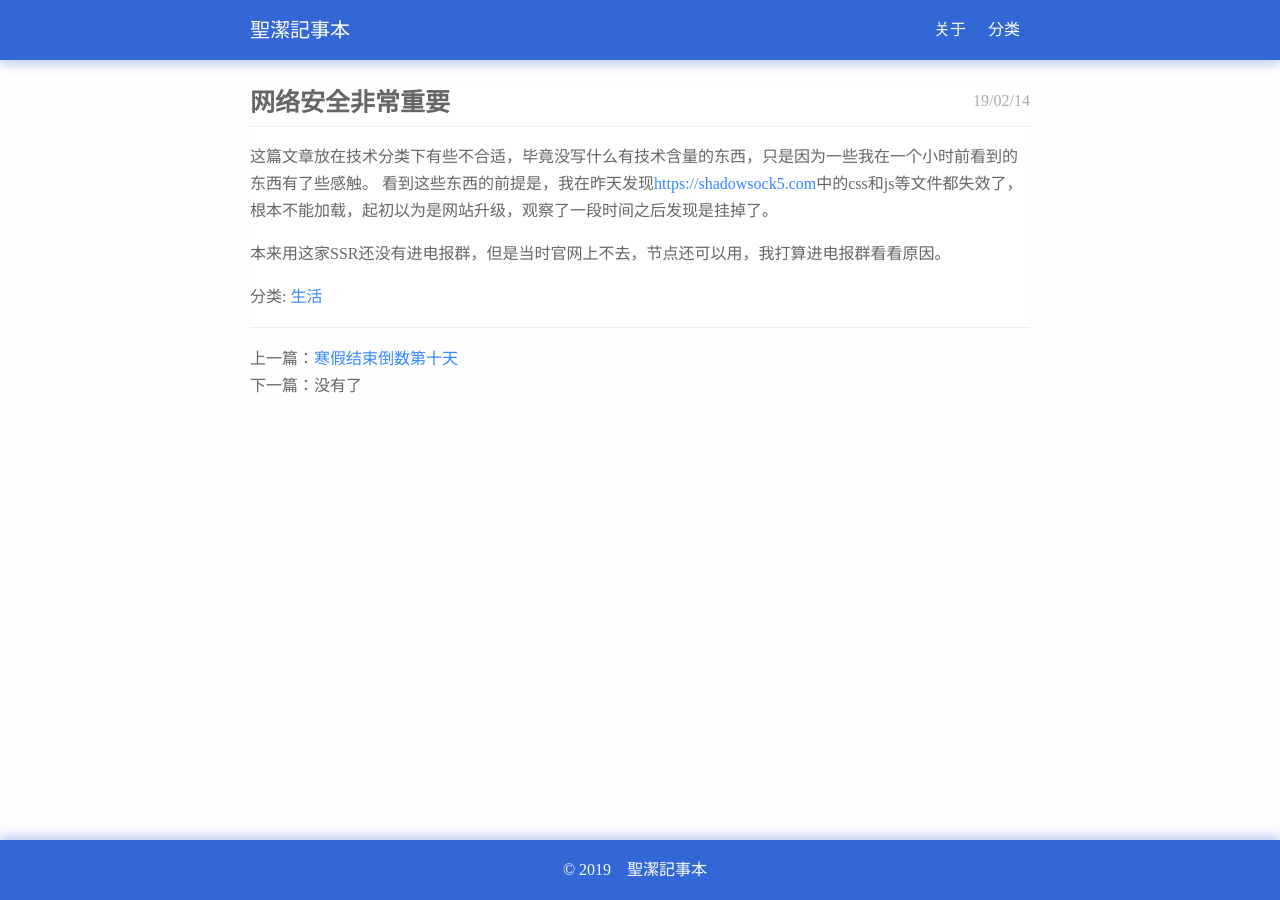
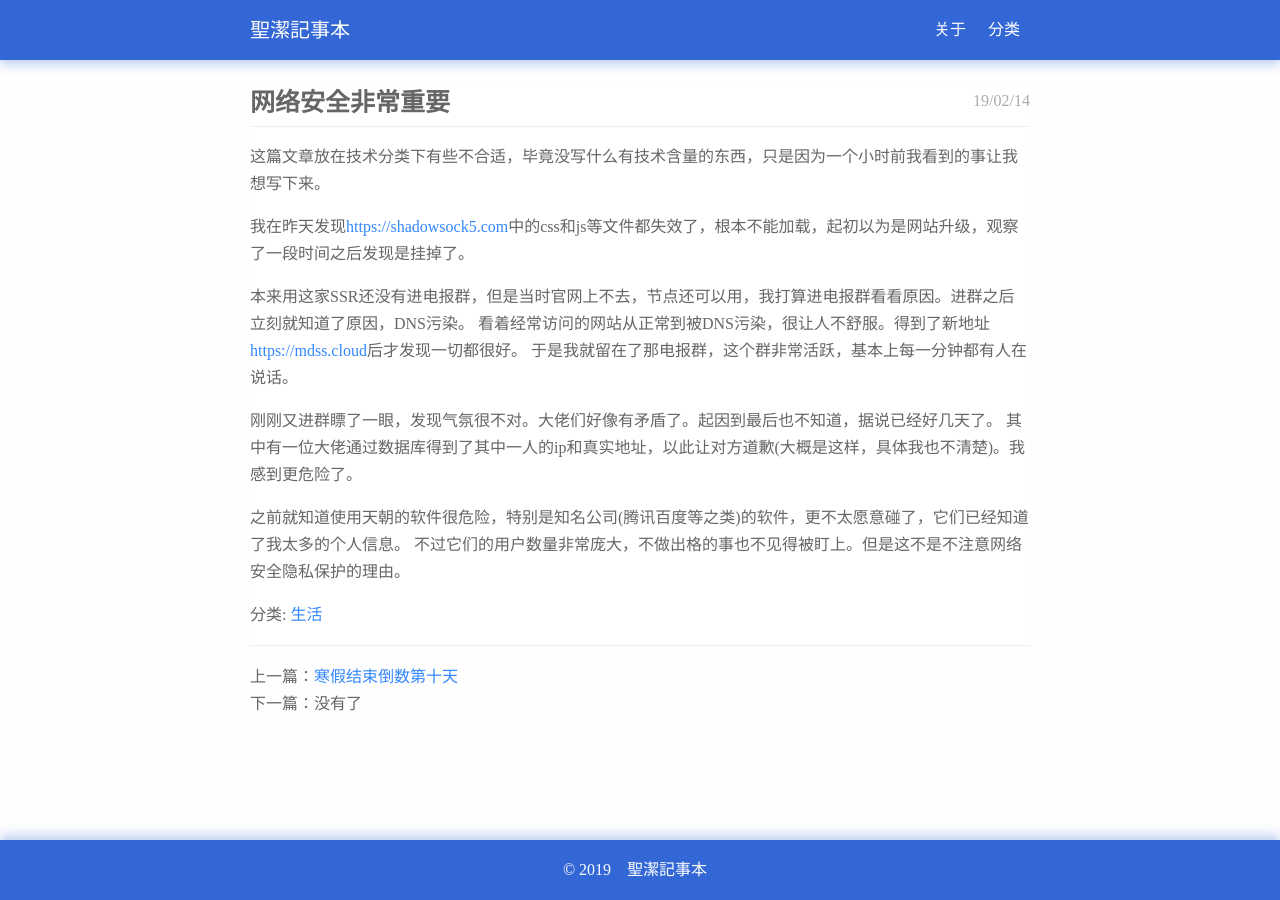
Before and after one commit to telechoc/telechoc.github.io, a Jekyll site: the page built from _posts/2019-02-14-network-security-is-important.md, in a window 1280 px wide. Built offline with Jekyll 4.4.1, drawn with Linux system fonts in a browser that asks for light colours.

Commit message:
Update 2019-02-14-network-security-is-important.md

```diff
--- a/_posts/2019-02-14-network-security-is-important.md
+++ b/_posts/2019-02-14-network-security-is-important.md
@@ -4,7 +4,16 @@ category: 生活
 layout: post
 ---
 
-这篇文章放在技术分类下有些不合适，毕竟没写什么有技术含量的东西，只是因为一些我在一个小时前看到的东西有了些感触。
-看到这些东西的前提是，我在昨天发现<https://shadowsock5.com>中的css和js等文件都失效了，根本不能加载，起初以为是网站升级，观察了一段时间之后发现是挂掉了。
+这篇文章放在技术分类下有些不合适，毕竟没写什么有技术含量的东西，只是因为一个小时前我看到的事让我想写下来。
 
-本来用这家SSR还没有进电报群，但是当时官网上不去，节点还可以用，我打算进电报群看看原因。
+我在昨天发现<https://shadowsock5.com>中的css和js等文件都失效了，根本不能加载，起初以为是网站升级，观察了一段时间之后发现是挂掉了。
+
+本来用这家SSR还没有进电报群，但是当时官网上不去，节点还可以用，我打算进电报群看看原因。进群之后立刻就知道了原因，DNS污染。
+看着经常访问的网站从正常到被DNS污染，很让人不舒服。得到了新地址<https://mdss.cloud>后才发现一切都很好。
+于是我就留在了那电报群，这个群非常活跃，基本上每一分钟都有人在说话。
+
+刚刚又进群瞟了一眼，发现气氛很不对。大佬们好像有矛盾了。起因到最后也不知道，据说已经好几天了。
+其中有一位大佬通过数据库得到了其中一人的ip和真实地址，以此让对方道歉(大概是这样，具体我也不清楚)。我感到更危险了。
+
+之前就知道使用天朝的软件很危险，特别是知名公司(腾讯百度等之类)的软件，更不太愿意碰了，它们已经知道了我太多的个人信息。
+不过它们的用户数量非常庞大，不做出格的事也不见得被盯上。但是这不是不注意网络安全隐私保护的理由。
```
